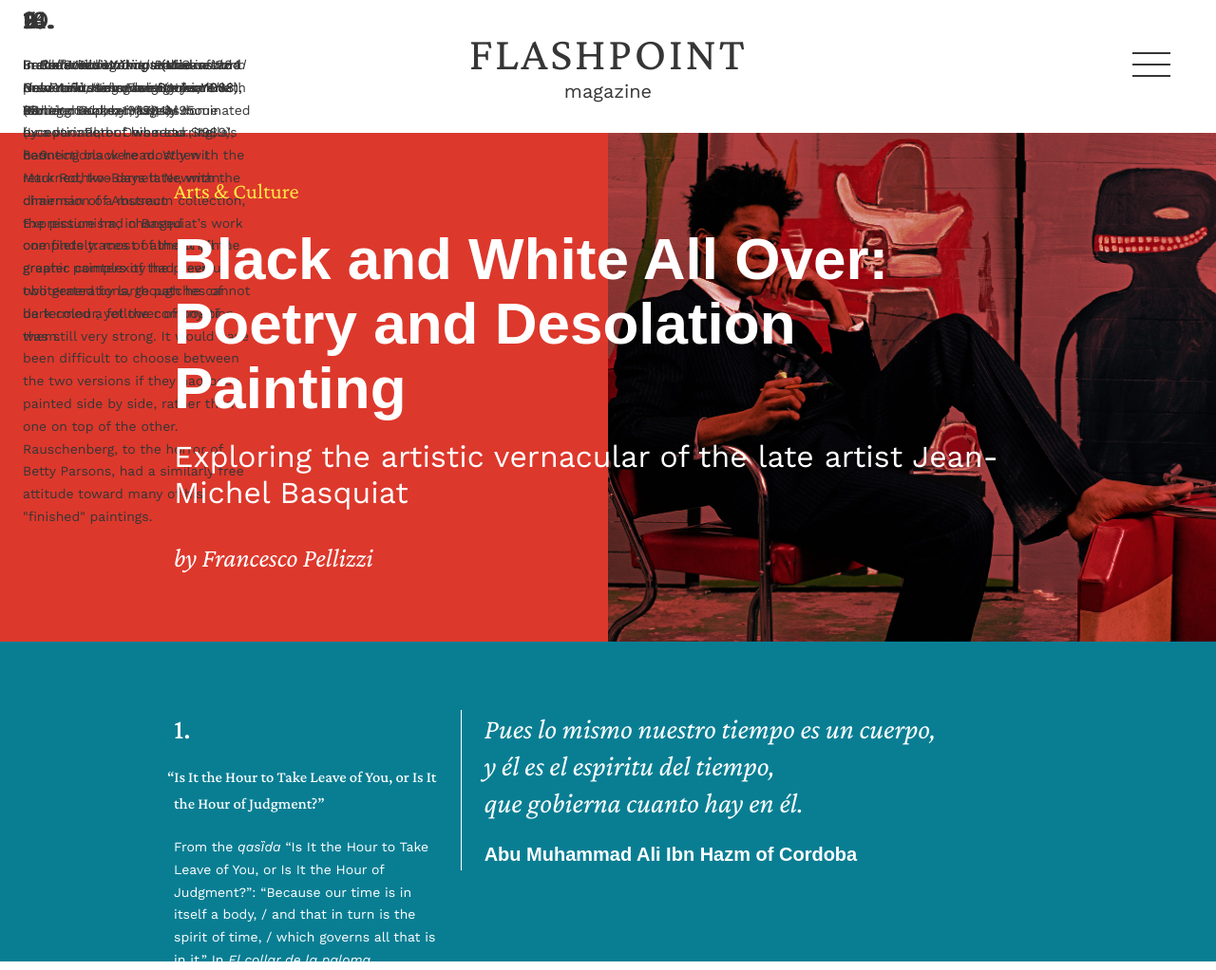
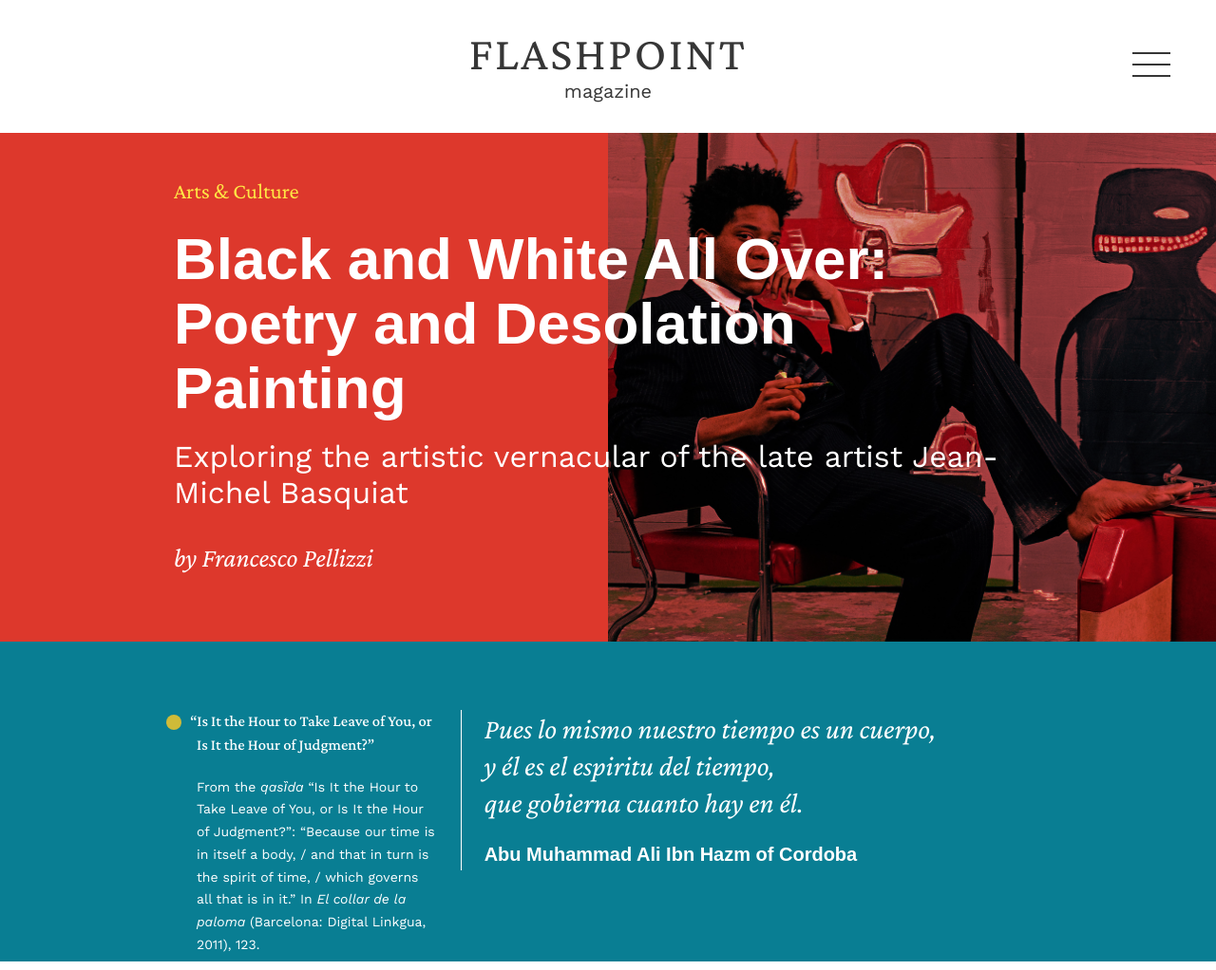
Before and after one commit to justin-chiu/2002-web-typography, a plain HTML site: page index.html in a window 1280 px wide. Shown: the top 1022 px of the page at 95% size. Drawn offline with nearby package versions, Linux system fonts and the light colour scheme; a web font is replaced by a local one.

Commit message:
v11
placing footnotes, header change

```diff
--- a/index.html
+++ b/index.html
@@ -61,8 +61,8 @@
                                     <br>que gobierna cuanto hay en &eacute;l.</em></p>
                             <p class="quote-author">Abu Muhammad Ali Ibn Hazm of Cordoba</p>
                         </div>
-                        <div class="source">
-                            <p class="source-number">1.</p>
+                        <div class="source" id="quote-1-ref">
+                            <div class="source-circle"></div>
                             <p class="source-text outdent">“Is It the Hour to Take Leave of You, or Is It
                                 the Hour of Judgment?”</p>
                             <p class="source-ref">From the <em>qasȉda</em> “Is It the Hour to Take Leave of You, or Is
@@ -76,7 +76,8 @@
             </section>
             <section class="regular-theme">
                 <div class="section-wrapper">
-                    <p><span class="lead-in">A biography of</span> Charlie Parker, inscribed to me in return for a catalogue of a great collection of
+                    <p><span class="lead-in">A biography of</span> Charlie Parker, inscribed to me in return for a
+                        catalogue of a great collection of
                         calligraphy in Chinese painting, was practically the last exchange I had with Jean-Michel
                         Basquiat. On that same occasion, we admired the typographic complexities of Dr. Dee’s mercurial
                         <em>Relation of Some Spirits</em>… and the quixotically haunting images of Athanasius
@@ -123,8 +124,8 @@
                             <p class="quote-author">Donald Winnicott
                             </p>
                         </div>
-                        <div class="source">
-                            <p class="source-number">2.</p>
+                        <div class="source" id="quote-2-ref">
+                            <div class="source-circle"></div>
                             <p class="source-text outdent">“Communicating and Not Communicating Leading to a Study of
                                 Certain
                                 Opposites&rdquo;
@@ -139,7 +140,8 @@
             </section>
             <section class="regular-theme">
                 <div class="section-wrapper">
-                    <p><span class="lead-in">It is only</span> in writing these notes that I realize how difficult it is to describe Basquiat’s
+                    <p><span class="lead-in">It is only</span> in writing these notes that I realize how difficult it is
+                        to describe Basquiat’s
                         paintings as representational objects. Just when we think we have seized something essential
                         about them, the essence evaporates. The paintings seem to slip away right and left, despite
                         their remarkable compositional strength&mdash;a centripetal tension between all the elements
@@ -227,8 +229,8 @@
                             <p class="quote-author">Willem de Kooning
                             </p>
                         </div>
-                        <div class="source">
-                            <p class="source-number">4.</p>
+                        <div class="source" id="quote-4-ref">
+                            <div class="source-circle"></div>
                             <p class="source-text outdent">“What Abstract Art means to Me”
                             </p>
                             <p class="source-ref">In <em>Collected Writings</em> (Madras and New York: Hanuman Books,
@@ -241,7 +243,8 @@
             </section>
             <section class="regular-theme">
                 <div class="section-wrapper">
-                    <p><span class="lead-in">There is a</span> deceptive side to Basquiat’s images. They belong to the honoured American tradition of
+                    <p><span class="lead-in">There is a</span> deceptive side to Basquiat’s images. They belong to the
+                        honoured American tradition of
                         simplification; they are at once Pop, Minimal and Conceptual. The very early works, rarely seen,
                         attest to these multiple roots.</p>
                     <p>Quite clearly, this is fragmented imagery, imagery that is fragmented from the start. After 100
@@ -303,7 +306,8 @@
                     <p>In this, too, and it is essential, Basquiat had a way of being central in the marginal, both
                         inside and out. To some extent, of course, this is an eminently American condition. De Kooning
                         said he sometimes felt that “an American artist must feel like a baseball player or
-                        something&mdash;a member of a team writing American history.”<span class="note-circle" id="intext-2">&#11044;</span> (Both Basquiat and
+                        something&mdash;a member of a team writing American history.”<span class="note-circle"
+                            id="intext-2">&#11044;</span> (Both Basquiat and
                         George Condo have painted “portraits” of the “great America ball player.") We are at the
                         antipodes of <em>Broadway Boogie Woogie</em>, which even Salvador Dal&iacute; grudgingly
                         admired, yet something of that capacity for extremity&mdash;extreme interiority through extreme
@@ -311,28 +315,30 @@
                         issue of figuration versus abstraction. It was once again de Kooning who bluntly stated the
                         problem: “It’s really absurd to make an image, like a human image, with paint today, when you
                         think about it, since we have this problem of doing or not doing. But then all of a sudden it
-                        was even more absurd not to do it.”<span class="note-circle" id="intext-5">&#11044;</span> De Kooning, who never painted a “word,” said
+                        was even more absurd not to do it.”<span class="note-circle" id="intext-5">&#11044;</span> De
+                        Kooning, who never painted a “word,” said
                         that he always “liked the word in painting,” the label, the name of the thing, and he also
                         remarked that “one could spend one’s life having this desire to be in and outside at the same
-                        time.”<span class="note-circle" id="intext-6">&#11044;</span> But he still related to body space, the space enclosed, as he said, within
+                        time.”<span class="note-circle" id="intext-6">&#11044;</span> But he still related to body
+                        space, the space enclosed, as he said, within
                         his own arms wrapped around himself. A flat silhouette, however, is neither in nor out. Like a
                         hieratic icon, it suggests another plane, a different dimension, in which the comic strip
                         borders on the immateriality of the spirit world. The body, constantly evoked, becomes an idea,
                         a fleeting trace without substance, all light and shadow. Like the maker of the image, it is
                         both inside and out.</p>
-                    <div class="source">
-                        <p class="source-number">2.</p>
+                    <div class="source" id="intext-2-ref">
+                        <div class="source-circle"></div>
                         <p class="source-ref">In <em>The Maturational Processes and the Facilitating Environment</em>
                             (London: Karnac,
                             1984), 95.</p>
                     </div>
-                    <div class="source">
-                        <p class="source-number">5.</p>
+                    <div class="source" id="intext-5-ref">
+                        <div class="source-circle"></div>
                         <p class="source-ref">In <em>Collected Writings</em> (Madras and New York: Hanuman Books, 1988),
                             77.</p>
                     </div>
-                    <div class="source">
-                        <p class="source-number">6.</p>
+                    <div class="source" id="intext-6-ref">
+                        <div class="source-circle"></div>
                         <p class="source-ref">In <em>Collected Writings</em> (Madras and New York: Hanuman Books, 1988),
                             80.</p>
                     </div>
@@ -349,10 +355,8 @@
                             <p class="quote-author">Salvador Dal&iacute;
                             </p>
                         </div>
-                        <div class="source">
-                            <p class="source-number">7.</p>
-                            <p class="source-text">
-                            </p>
+                        <div class="source" id="quote-7-ref">
+                            <div class="source-circle"></div>
                             <p class="source-ref outdent">“A hero cannot be engaged anywhere! He is the opposite of a
                                 servant.” In
                                 Insecula, “Salvador Domingo Felipe Jacinto Dalí Domenech (Salvador Dalí): Biographie,”
@@ -365,7 +369,8 @@
             </section>
             <section class="regular-theme">
                 <div class="section-wrapper">
-                    <p><span class="lead-in">The grafitti in</span> public toilets and other hidden or secluded places are a form of writing that
+                    <p><span class="lead-in">The grafitti in</span> public toilets and other hidden or secluded places
+                        are a form of writing that
                         says “in secret” things that cannot be said openly. Like the physiological functions that are
                         performed in some of those same places, these graffiti are a form of relief: they are an
                         emptying out of accumulated words from which one wants to be unburdened. Their fabulations on
@@ -495,8 +500,8 @@
                             <p class="quote-author">M.A. Couturier
                             </p>
                         </div>
-                        <div class="source">
-                            <p class="source-number">8.</p>
+                        <div class="source" id="quote-8-ref">
+                            <div class="source-circle"></div>
                             <p class="source-text"><em>Art sacre</em>
                             </p>
                             <p class="source-ref">“Matisse was telling me one day how, when he was still young and
@@ -514,7 +519,8 @@
             </section>
             <section class="regular-theme">
                 <div class="section-wrapper">
-                    <p><span class="lead-in">Words, lists of</span> words, sentences, expressions, at times almost telling a story, at others undoing
+                    <p><span class="lead-in">Words, lists of</span> words, sentences, expressions, at times almost
+                        telling a story, at others undoing
                         found
                         stories&mdash;it is as if words were to Basquiat what images from the past have been to so many
                         other
@@ -653,7 +659,8 @@
                         There is no picking and choosing, nor is it a question of sentiments. As Rauschenberg testified,
                         “Feelings don’t make for good art, necessarily; you can make good art totally without feelings
                         quicker
-                        than you can make any art based on feelings.”<span class="note-circle" id="intext-9">&#11044;</span> This nostalgia of the present, a sort
+                        than you can make any art based on feelings.”<span class="note-circle"
+                            id="intext-9">&#11044;</span> This nostalgia of the present, a sort
                         of
                         instant nostalgia, is an American invention, and one of America’s contributions to Western
                         consciousness, but Basquiat invested it with the fire of his great capacity for both
@@ -674,8 +681,8 @@
                         &ldquo;Nothing worth copying,&rdquo; he seems to be saying, but also, &ldquo;[My] poetry
                         <em>cannot
                         </em>be copied.&rdquo;</p>
-                    <div class="source">
-                        <p class="source-number">9.</p>
+                    <div class="source" id="intext-9-ref">
+                        <div class="source-circle"></div>
                         <p class="source-ref">Barbara Rose, <em>An Interview with Robert Rauschenberg</em> (New York:
                             Vintage Books, 1987), 34.
                         </p>
@@ -711,8 +718,8 @@
                         could
                         be as mean and <em>I am Lucifer</em> and I am not that mean, in fact, Lucifer Goes to
                         Heaven.”<span class="note-circle" id="intext-11">&#11044;</span></p>
-                    <div class="source">
-                        <p class="source-number">10.</p>
+                    <div class="source" id="intext-10-ref">
+                        <div class="source-circle"></div>
                         <p class="source-ref">In Sadamichi Yokoo and Sanford Goldstein, “Introduction,” in <em>The
                                 Hunting
                                 Gun</em>, by Yasushi Inoue (London: Peter Owen Ltd., 1989), 8–9.</p>
@@ -731,8 +738,8 @@
                             <p class="quote-author">Georg Simmel
                             </p>
                         </div>
-                        <div class="source">
-                            <p class="source-number">12.</p>
+                        <div class="source" id="quote-12-ref">
+                            <div class="source-circle"></div>
                             <p class="source-text"><em>Zur Philosophie der Kunst</em>
                             </p>
                             <p class="source-ref">Georg Simmel. <em>Zur Philosophie der Kunst</em>. Publication
@@ -745,7 +752,8 @@
             </section>
             <section class="regular-theme">
                 <div class="section-wrapper">
-                    <p><span class="lead-in">“If you can</span> avoid being an artist, do so,” Rauschenberg said, echoing &Eacute;douard Manet’s
+                    <p><span class="lead-in">“If you can</span> avoid being an artist, do so,” Rauschenberg said,
+                        echoing &Eacute;douard Manet’s
                         famous
                         dictum that art “should be discouraged.” Certainly Basquiat could not avoid being an artist, but
                         the
@@ -819,8 +827,8 @@
                         becomes
                         a
                         very <em>savant</em> composition.<span class="note-circle" id="intext-13">&#11044;</span></p>
-                    <div class="source">
-                        <p class="source-number">13.</p>
+                    <div class="source" id="intext-13-ref">
+                        <div class="source-circle"></div>
                         <p class="source-ref">I recall visiting this studio in 1984 or so and seeing a large work with
                             rather complex imagery dominated by a variation of his recurring, haunting black head. When
                             I
@@ -847,7 +855,8 @@
                         Expressionism
                         and
                         Pop art that is implicit in the extraordinary formal mastery Basquiat was able to achieve at a
-                        fantastically early age.<span class="note-circle" id="intext-14">&#11044;</span> His use of words, however, belongs more to the <em>oral
+                        fantastically early age.<span class="note-circle" id="intext-14">&#11044;</span> His use of
+                        words, however, belongs more to the <em>oral
                         </em>traditions of Afro-American cultures&mdash;the ecstatic invocations of Voodoo worshippers;
                         the
                         inflamed and inflaming spiritual rhetoric of Baptist preachers with their rousing, recurring,
@@ -883,8 +892,8 @@
                         American art was finally receptive to it, and even <em>needed</em> it&mdash;to make a crucial
                         and
                         indelible contribution to Western painting.</p>
-                    <div class="source">
-                        <p class="source-number">14.</p>
+                    <div class="source" id="intext-14-ref">
+                        <div class="source-circle"></div>
                         <p class="source-ref">
                             Frank Stella’s comparable precociousness, twenty years earlier, had been just as
                             exceptional,
--- a/js/scripts.js
+++ b/js/scripts.js
@@ -0,0 +1,30 @@
+var leftEdge;
+var refwidth;
+
+function findDimensions() {
+
+    leftEdge = $('blockquote').first().offset().left;
+    refwidth = $('.source').first().outerWidth();
+    placeAllNotes();
+}
+
+function placeAllNotes(){
+    $('span.note-circle').each(function(){
+        var noteid = $(this).attr('id');
+        var refid = '#' + noteid + '-ref';
+        var noteTop = $(this).offset().top;
+        $(refid).css('top',noteTop);
+        $(refid).css('left',leftEdge);
+        $(refid).css('width',refwidth);
+    });
+};
+
+// on load
+findDimensions();
+
+$(window).resize(function(){
+    var windowWidth = $(window).width();
+    if (windowWidth >= 1112) {
+        findDimensions();
+    }
+});
--- a/sass/style.scss
+++ b/sass/style.scss
@@ -146,7 +146,6 @@ header {
     justify-content: center;
     align-items: center;
     width: 100%;
-    padding-top: 4.8rem;
     padding-bottom: 7.2rem;
     /* border-bottom-style: solid;
     border-bottom-width: 1px; */
@@ -211,6 +210,7 @@ header {
         }
         h2 {font-size: 3.2rem;}
         .headline-container{max-width: $main-width;}
+        padding-top: 4.8rem;
     }
 
     @media(min-width: $breakpoint-1){
@@ -224,13 +224,20 @@ header {
 }
 
 .image-headline {
-    position: absolute;
-    right: 0;
-    top: 0;
-    width: 100%;
-    height: 100%;
+
+    position: relative;
     margin: 0;
-    z-index: 10;
+    padding-bottom: 4.8rem;
+
+    @media(min-width: $breakpoint-2) {
+        position: absolute;
+        right: 0;
+        top: 0;
+        width: 100%;
+        height: 100%;
+        z-index: 10;
+        padding-bottom: 0;
+    }
 
     .image-wrapper {
         width: 100%;
@@ -379,9 +386,14 @@ blockquote {
 }
 
 .source {
-
+    position: relative;
     padding-left: $main-inner-padding;
     max-width: 100%;
+
+    p {
+        max-width: 100%;
+        padding-left: 0;
+    }
 
     @media(min-width:$breakpoint-2){
         position: absolute;
@@ -389,9 +401,7 @@ blockquote {
         left: 0;
         width: $col-1;
         padding-right: $main-inner-padding;
-        padding-left: 0;
     }
-
     //* p {opacity: 0;}
 
     .source-ref {
@@ -399,15 +409,26 @@ blockquote {
     }
 }
 
-.source-number {
+/*.source-number {
     font-size: 3rem;
     line-height: 1.3em;
     margin-bottom: 0.6em;
     font-weight: 500;
+}*/
+
+.source-circle {
+    position: absolute;
+    top: 0.5em;
+    left: -0.8rem;
+    border-radius: 50%;
+    background-color: $colour-6;
+    width: 1.6rem;
+    height: 1.6rem;
 }
 
 .source-text {
     font-size: 1.65rem;
+    line-height: 1.5em;
     font-weight: 500;
     &.outdent {text-indent: -0.43em;}
 }
@@ -487,7 +508,7 @@ blockquote {
     p {padding: 0 $section-padding-sides-small;}
 
     @media (min-width: $breakpoint-3) {
-        p {padding-left: 0;}
+        p {padding-left: $main-inner-padding;}
     }
 
     @media (min-width: $breakpoint-2) {
@@ -501,10 +522,11 @@ blockquote {
         figcaption {
             width: $col-1;
             padding-right: $main-inner-padding;
+            margin-top: 0;
         }
         display: flex;
         flex-direction: row-reverse;
-        align-items: flex-end;
+        //*align-items: flex-end;
     }
 }
 
@@ -516,7 +538,7 @@ blockquote {
         p {padding: 0 $section-padding-sides-small;}
 
         @media(min-width: $breakpoint-3) {
-            p {padding-left: 0;}
+            p {padding-left: $main-inner-padding;}
         }
         @media(min-width: $breakpoint-2){
             position: absolute;
```
Also changed, not shown: css/style.css, 2 other files.
